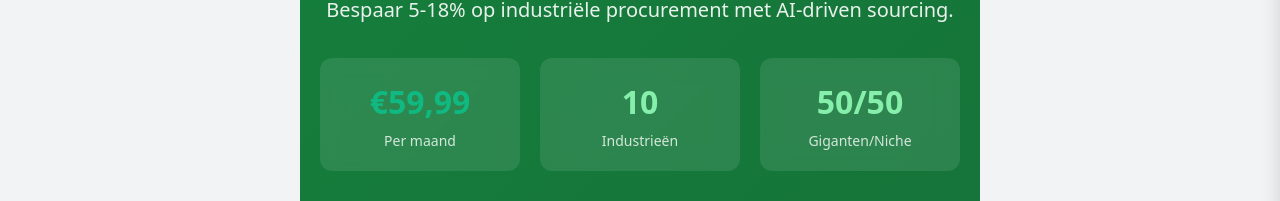
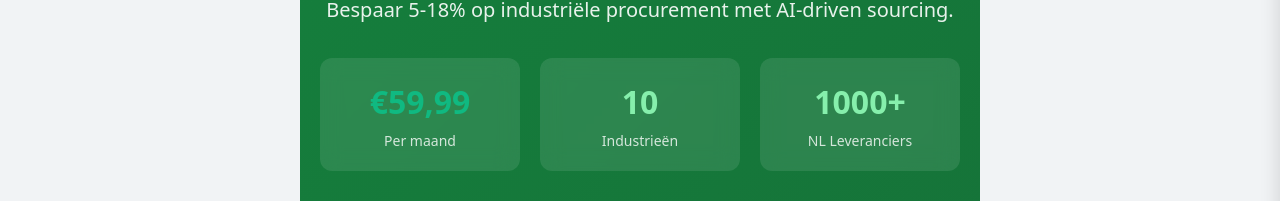
Before and after one commit to gorski1981mario-commits/dealsense-mvp, a Next.js app: page /zakelijk in a window 1280 px wide. Shown: the part 361-562 px from the top of the page. Built offline with nearby package versions, Linux system fonts and the light colour scheme.

Commit message:
Fix: Removed SECRET '50/50 Giganten/Niche' from /zakelijk page
- Changed to '1000+ NL Leveranciers' (public info)
- 50/50 sourcing strategy is UNFAIR ADVANTAGE - must stay internal
- Never expose sourcing secrets publicly

```diff
--- a/app/zakelijk/page.tsx
+++ b/app/zakelijk/page.tsx
@@ -101,10 +101,10 @@ export default function ZakelijkPage() {
               backdropFilter: 'blur(10px)'
             }}>
               <div style={{ fontSize: '32px', fontWeight: 700, color: '#86efac', marginBottom: '4px' }}>
-                50/50
+                1000+
               </div>
               <div style={{ fontSize: '14px', color: 'rgba(255,255,255,0.8)' }}>
-                Giganten/Niche
+                NL Leveranciers
               </div>
             </div>
           </div>
```
